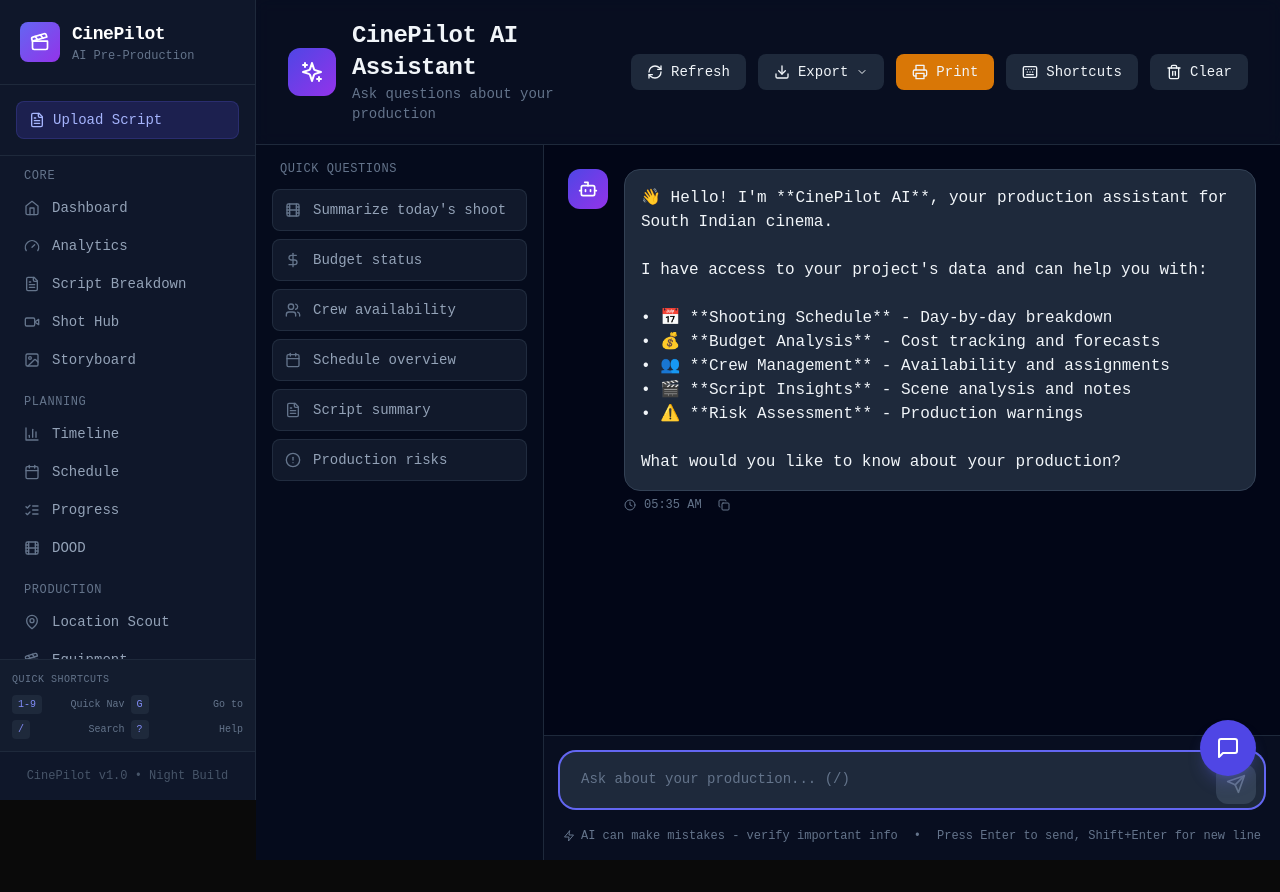
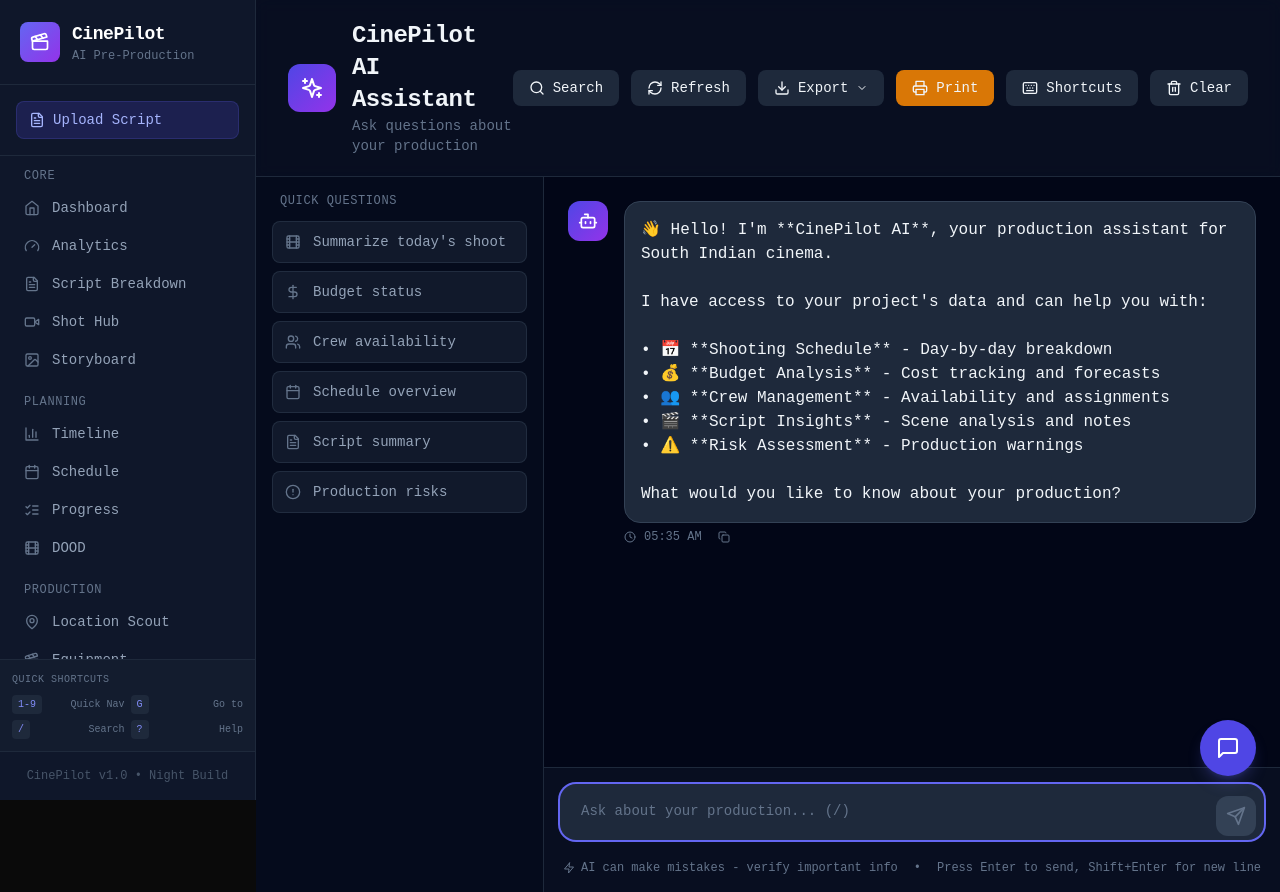
Before and after one commit to Gclaw-GMS/cinepilot, a Next.js app in the folder frontend/: page /chat in a window 1280 px wide. Before the commit the page ends 860 px from the top, so only its background shows below. Built offline with nearby package versions, Linux system fonts and the light colour scheme.

Commit message:
feat: Add search functionality to Chat page with keyboard shortcuts
- Search toggle with F keyboard shortcut
- Real-time message filtering
- Results count display
- Updated keyboard help modal
- Full system verification: build passes, lint passes, tests pass

```diff
--- a/frontend/app/chat/page.tsx
+++ b/frontend/app/chat/page.tsx
@@ -26,7 +26,8 @@ import {
   Download,
   ChevronDown,
   X,
-  Printer
+  Printer,
+  Search
 } from 'lucide-react'
 
 type Message = {
@@ -67,10 +68,14 @@ export default function ChatPage() {
   const [showExportMenu, setShowExportMenu] = useState(false)
   const [showPrintMenu, setShowPrintMenu] = useState(false)
   const [exporting, setExporting] = useState(false)
+  // Search state
+  const [searchQuery, setSearchQuery] = useState('')
+  const [showSearch, setShowSearch] = useState(false)
   const exportMenuRef = useRef<HTMLDivElement>(null)
   const printMenuRef = useRef<HTMLDivElement>(null)
   const messagesEndRef = useRef<HTMLDivElement>(null)
   const inputRef = useRef<HTMLTextAreaElement>(null)
+  const searchInputRef = useRef<HTMLInputElement>(null)
   const initialLoadDone = useRef(false)
 
   const scrollToBottom = useCallback(() => {
@@ -412,8 +417,14 @@ What would you like to know about your production?`,
   // Keyboard shortcuts
   useEffect(() => {
     const handleKeyDown = (e: KeyboardEvent) => {
-      // Ignore if typing in input/textarea
+      // Ignore if typing in input/textarea (but allow search input shortcuts)
       if (e.target instanceof HTMLInputElement || e.target instanceof HTMLTextAreaElement || e.target instanceof HTMLSelectElement) {
+        // Allow Escape to close search when focused on search
+        if (e.key === 'Escape' && e.target === searchInputRef.current) {
+          e.preventDefault()
+          setShowSearch(false)
+          setSearchQuery('')
+        }
         return
       }
 
@@ -424,7 +435,8 @@ What would you like to know about your production?`,
           break
         case '/':
           e.preventDefault()
-          inputRef.current?.focus()
+          setShowSearch(true)
+          setTimeout(() => searchInputRef.current?.focus(), 50)
           break
         case '?':
           e.preventDefault()
@@ -444,18 +456,27 @@ What would you like to know about your production?`,
             handlePrintChatRef.current?.()
           }
           break
+        case 'f':
+          e.preventDefault()
+          setShowSearch(prev => !prev)
+          if (!showSearch) {
+            setTimeout(() => searchInputRef.current?.focus(), 50)
+          }
+          break
         case 'escape':
           e.preventDefault()
           setShowKeyboardHelp(false)
           setShowExportMenu(false)
           setShowPrintMenu(false)
+          setShowSearch(false)
+          setSearchQuery('')
           break
       }
     }
 
     window.addEventListener('keydown', handleKeyDown)
     return () => window.removeEventListener('keydown', handleKeyDown)
-  }, [])
+  }, [showSearch])
 
   // Click outside to close export menu
   useEffect(() => {
@@ -497,6 +518,48 @@ What would you like to know about your production?`,
               </div>
             </div>
             <div className="flex items-center gap-3">
+              {/* Search */}
+              <div className="relative">
+                {showSearch ? (
+                  <div className="flex items-center gap-2">
+                    <div className="relative">
+                      <Search className="absolute left-3 top-1/2 -translate-y-1/2 w-4 h-4 text-slate-400" />
+                      <input
+                        ref={searchInputRef}
+                        type="text"
+                        value={searchQuery}
+                        onChange={(e) => setSearchQuery(e.target.value)}
+                        placeholder="Search messages..."
+                        className="w-64 pl-10 pr-4 py-2 bg-slate-800 border border-slate-700 rounded-lg text-sm text-white placeholder-slate-500 focus:outline-none focus:border-indigo-500"
+                        autoFocus
+                      />
+                      {searchQuery && (
+                        <button
+                          onClick={() => setSearchQuery('')}
+                          className="absolute right-3 top-1/2 -translate-y-1/2 text-slate-500 hover:text-white"
+                        >
+                          <X className="w-4 h-4" />
+                        </button>
+                      )}
+                    </div>
+                    <button
+                      onClick={() => { setShowSearch(false); setSearchQuery('') }}
+                      className="p-2 hover:bg-slate-700 rounded-lg transition-colors"
+                    >
+                      <X className="w-4 h-4 text-slate-400" />
+                    </button>
+                  </div>
+                ) : (
+                  <button
+                    onClick={() => { setShowSearch(true); setTimeout(() => searchInputRef.current?.focus(), 50) }}
+                    className="flex items-center gap-2 px-4 py-2 bg-slate-800 hover:bg-slate-700 rounded-lg text-sm transition-colors"
+                    title="Search messages (F)"
+                  >
+                    <Search className="w-4 h-4" />
+                    Search
+                  </button>
+                )}
+              </div>
               <button
                 onClick={fetchContext}
                 disabled={isRefreshing}
@@ -658,7 +721,16 @@ What would you like to know about your production?`,
         <div className="flex-1 flex flex-col">
           {/* Messages */}
           <div className="flex-1 overflow-y-auto p-6 space-y-4">
-            {messages.map((msg, idx) => (
+            {/* Search results info */}
+            {searchQuery && (
+              <div className="mb-4 px-4 py-2 bg-indigo-500/20 border border-indigo-500/30 rounded-lg text-sm text-indigo-300 flex items-center justify-between">
+                <span>Found {messages.filter(m => m.content.toLowerCase().includes(searchQuery.toLowerCase())).length} results for "{searchQuery}"</span>
+                <button onClick={() => { setSearchQuery(''); setShowSearch(false) }} className="hover:text-white">
+                  <X className="w-4 h-4" />
+                </button>
+              </div>
+            )}
+            {(searchQuery ? messages.filter(m => m.content.toLowerCase().includes(searchQuery.toLowerCase())) : messages).map((msg, idx) => (
               <div
                 key={idx}
                 className={`flex gap-4 ${msg.role === 'user' ? 'flex-row-reverse' : ''}`}
@@ -799,6 +871,10 @@ What would you like to know about your production?`,
             </div>
             <div className="space-y-3">
               <div className="flex items-center justify-between py-2 px-3 bg-slate-800/50 rounded-lg hover:bg-slate-800 transition-colors">
+                <span className="text-slate-300">Search messages</span>
+                <kbd className="px-2.5 py-1 bg-slate-700 border border-slate-600 rounded text-sm font-mono">F</kbd>
+              </div>
+              <div className="flex items-center justify-between py-2 px-3 bg-slate-800/50 rounded-lg hover:bg-slate-800 transition-colors">
                 <span className="text-slate-300">Refresh context</span>
                 <kbd className="px-2.5 py-1 bg-slate-700 border border-slate-600 rounded text-sm font-mono">R</kbd>
               </div>
```
Also changed, not shown: 2 other files (tests, documents, lock files or other folders).
